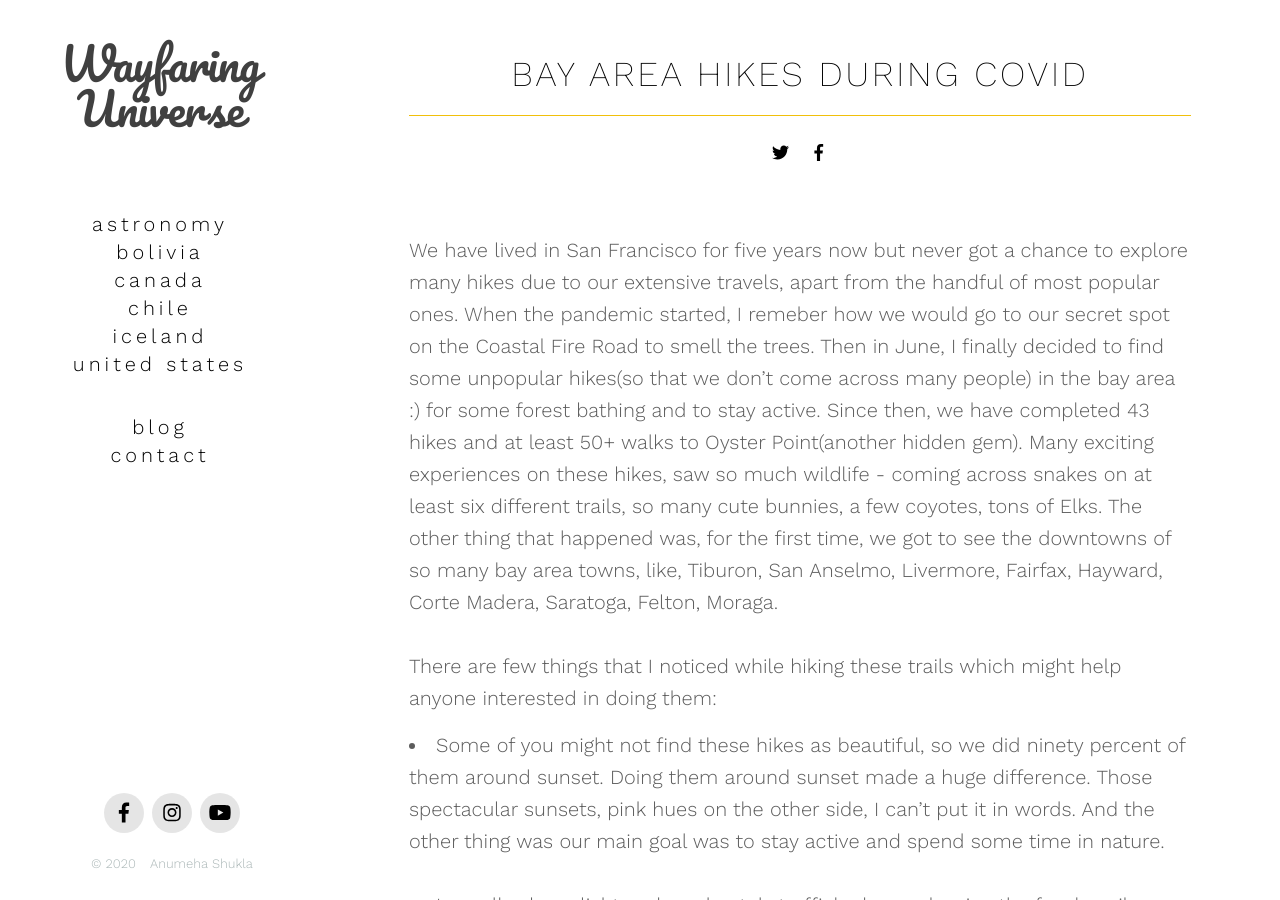
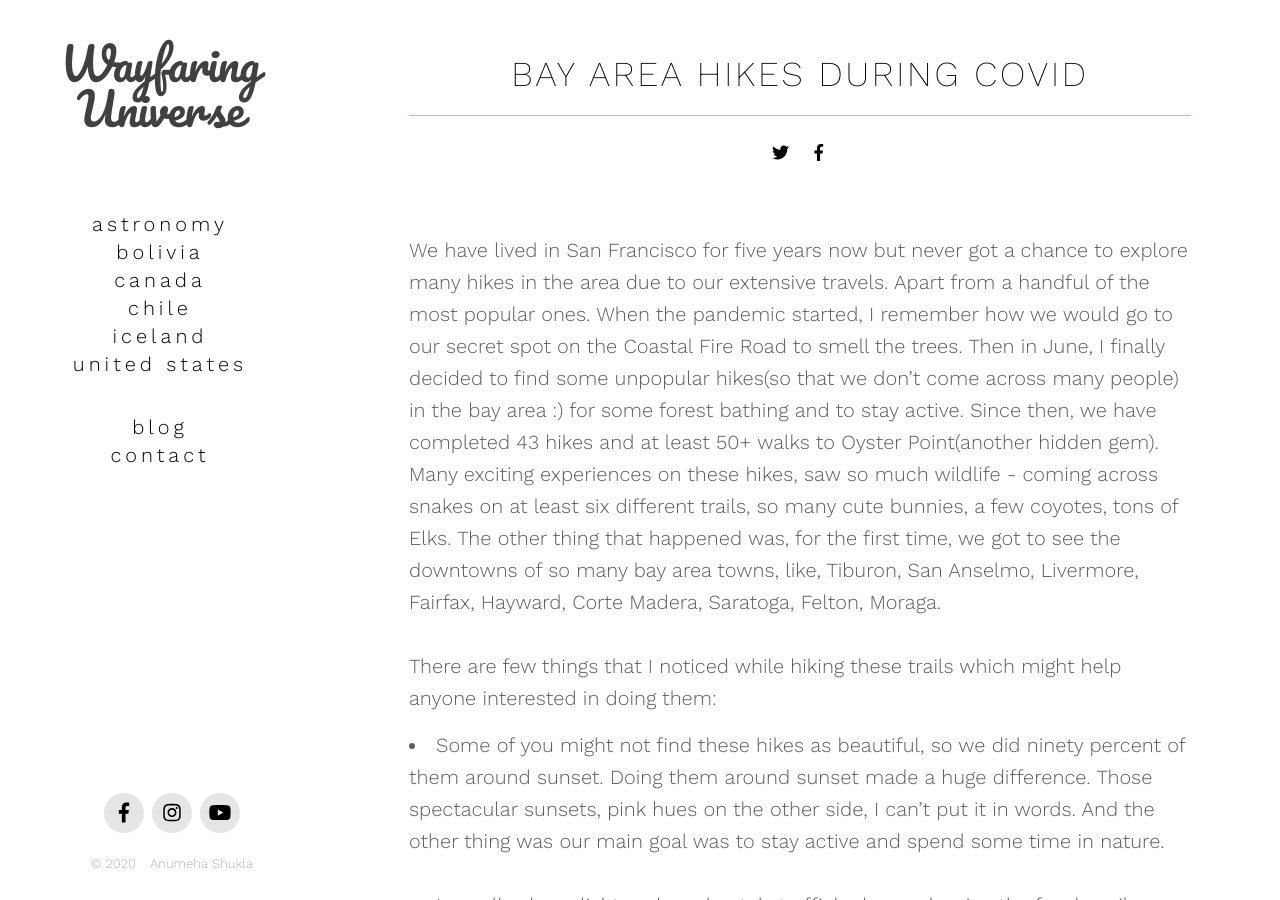
Before and after one commit to anumehashukla/wayfaringuniverse, a Jekyll site: the page built from _posts/UnitedStates/2018-04-21-bay-area-hikes.md, in a window 1280 px wide and 900 px high. Built offline with Jekyll 4.4.1, drawn with Linux system fonts in a browser that asks for light colours; nearby versions of some CDN libraries; comment, search, counter and statistics services are not loaded.

Commit message:
Edited post

```diff
--- a/_posts/UnitedStates/2018-04-21-bay-area-hikes.md
+++ b/_posts/UnitedStates/2018-04-21-bay-area-hikes.md
@@ -5,8 +5,7 @@ description: A collection of bay area hikes with some trips and tricks about the
 featured_image: 'https://wayfaringuniversecdn.azureedge.net/image-container/thumbnails/unitedstates/bayAreaHikes.jpg'
 categories: unitedstates
 ---
-
-We have lived in San Francisco for five years now but never got a chance to explore many hikes due to our extensive travels, apart from the handful of most popular ones. When the pandemic started, I remeber how we would go to our secret spot on the Coastal Fire Road to smell the trees. Then in June, I finally decided to find some unpopular hikes(so that we don't come across many people) in the bay area :) for some forest bathing and to stay active. Since then, we have completed 43 hikes and at least 50+ walks to Oyster Point(another hidden gem). Many exciting experiences on these hikes, saw so much wildlife - coming across snakes on at least six different trails, so many cute bunnies, a few coyotes, tons of Elks. The other thing that happened was, for the first time, we got to see the downtowns of so many bay area towns, like, Tiburon, San Anselmo, Livermore, Fairfax, Hayward, Corte Madera, Saratoga, Felton, Moraga.<br><br>
+We have lived in San Francisco for five years now but never got a chance to explore many hikes in the area due to our extensive travels. Apart from a handful of the most popular ones. When the pandemic started, I remember how we would go to our secret spot on the Coastal Fire Road to smell the trees. Then in June, I finally decided to find some unpopular hikes(so that we don't come across many people) in the bay area :) for some forest bathing and to stay active. Since then, we have completed 43 hikes and at least 50+ walks to Oyster Point(another hidden gem). Many exciting experiences on these hikes, saw so much wildlife - coming across snakes on at least six different trails, so many cute bunnies, a few coyotes, tons of Elks. The other thing that happened was, for the first time, we got to see the downtowns of so many bay area towns, like, Tiburon, San Anselmo, Livermore, Fairfax, Hayward, Corte Madera, Saratoga, Felton, Moraga.<br><br>
 There are few things that I noticed while hiking these trails which might help anyone interested in doing them:
 <br>
 * Some of you might not find these hikes as beautiful, so we did ninety percent of them around sunset. Doing them around sunset made a huge difference. Those spectacular sunsets, pink hues on the other side, I can't put it in words. And the other thing was our main goal was to stay active and spend some time in nature.
```
